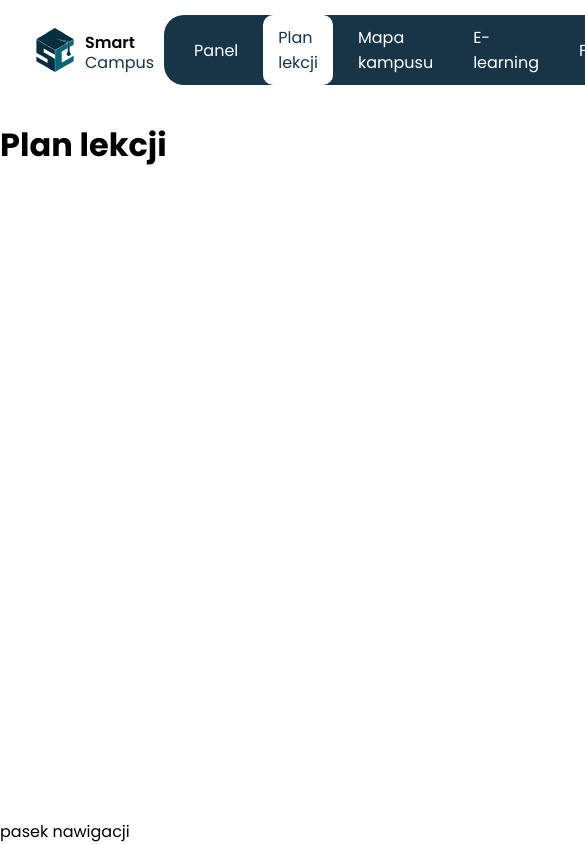
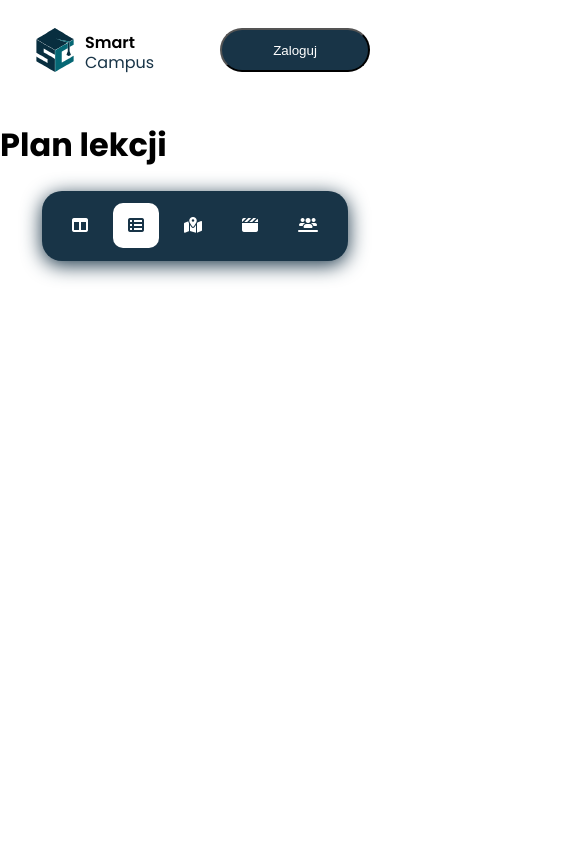
Before and after one commit to SmartCampusPANSIM/SmartCampus, a React (Vite) app: page /PlanLekcji in a window 390 px wide. Shown: the top 844 px of the page, 585 px wide, since content can reach past the window. Built offline with nearby package versions, Linux system fonts and the light colour scheme; no server answers.

Commit message:
commit editmsg Mobile NavBar

```diff
--- a/index.html
+++ b/index.html
@@ -5,6 +5,7 @@
     <link rel="icon" type="image/svg+xml" href="/SmartCampusLogo.svg" />
     <meta name="viewport" content="width=device-width, initial-scale=1.0" />
     <link rel="shortcut icon" href="public/Smart Campus - Logo --transparentne.svg" type="image/x-icon">
+    <script src="https://kit.fontawesome.com/708edc060a.js" crossorigin="anonymous"></script>
     <title>Smart Campus</title>
 
   </head>
--- a/src/MobileNavBar.jsx
+++ b/src/MobileNavBar.jsx
@@ -1,10 +1,15 @@
-import { Link } from "react-router-dom";
+import { Link, NavLink } from "react-router-dom";
+
 
 function MobileNavBar() {
   return (
-   <div>
-    <div className="mobile-nav">pasek nawigacji</div>
-   </div>
+    <div className="navbar_navigationMobileBar">
+      <NavLink to="/Panel" className={({ isActive }) => isActive ? "navbar_button--active" : "navbar_button"}><i class="fa-solid fa-table-columns"></i></NavLink>
+      <NavLink to="/PlanLekcji" className={({ isActive }) => isActive ? "navbar_button--active" : "navbar_button"}><i class="fa-solid fa-table-list"></i></NavLink>
+      <NavLink to="/MapaKampusu" className={({ isActive }) => isActive ? "navbar_button--active" : "navbar_button"}><i class="fa-solid fa-map-location-dot"></i></NavLink>
+      <NavLink to="/Elearning" className={({ isActive }) => isActive ? "navbar_button--active" : "navbar_button"}><i class="fa-solid fa-clapperboard"></i></NavLink>
+      <NavLink to="/Feed" className={({ isActive }) => isActive ? "navbar_button--active" : "navbar_button"}><i class="fa-solid fa-users-line"></i></NavLink>
+    </div>
   );
 }
 
--- a/src/NavBar.jsx
+++ b/src/NavBar.jsx
@@ -88,7 +88,7 @@ function NavBar() {
             </div>
             <div
               className="navbar_userBar_profilePicture"
-              style={{ backgroundImage: `url(${user.photoURL})` }}
+              style={{ backgroundImage: `url('${user.photoURL}')` }}
             />
           </div>
 
--- a/src/smartCampusUI.css
+++ b/src/smartCampusUI.css
@@ -224,7 +224,52 @@ body {
     cursor: pointer;
 }
 
-.mobile-nav {
-    position: fixed;
-    bottom: 0;
+
+
+@media screen and (max-width: 1000px) {
+
+    /* .navbar_logo_wrapper{
+        display: none;
+    }
+
+    .navbar_userBar_wrapper{
+        display: none;
+    } */
+
 }
+
+@media screen and (max-width: 1050px) {
+
+    .navbar_navigationBar {
+        display: none;
+    }
+
+    .navbar_navigationMobileBar {
+        position: sticky;
+        display: flex !important;
+        bottom: 20px;
+        margin: auto;
+        justify-content: space-between;
+        align-items: center;
+        background-color: #183447;
+        height: 60px;
+        border-radius: 20px;
+        padding: 5px 10px;
+        width: max-content;
+        box-shadow: 0px 4px 20px 0px #183447;
+    }
+
+    .navbar_navigationMobileBarButton {
+        border-radius: 10px;
+        box-sizing: border-box;
+        color: #fff;
+        padding: 10px 15px;
+        margin: 5px;
+
+    }
+
+}
+
+.navbar_navigationMobileBar{
+    display: none;
+}
```
